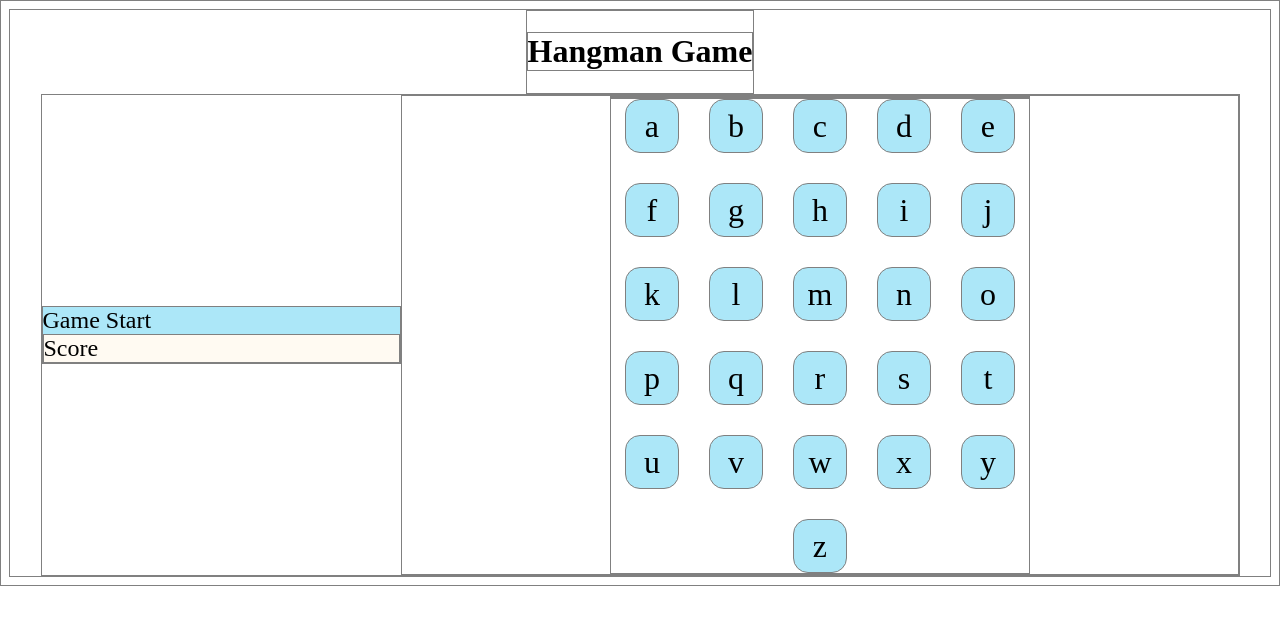
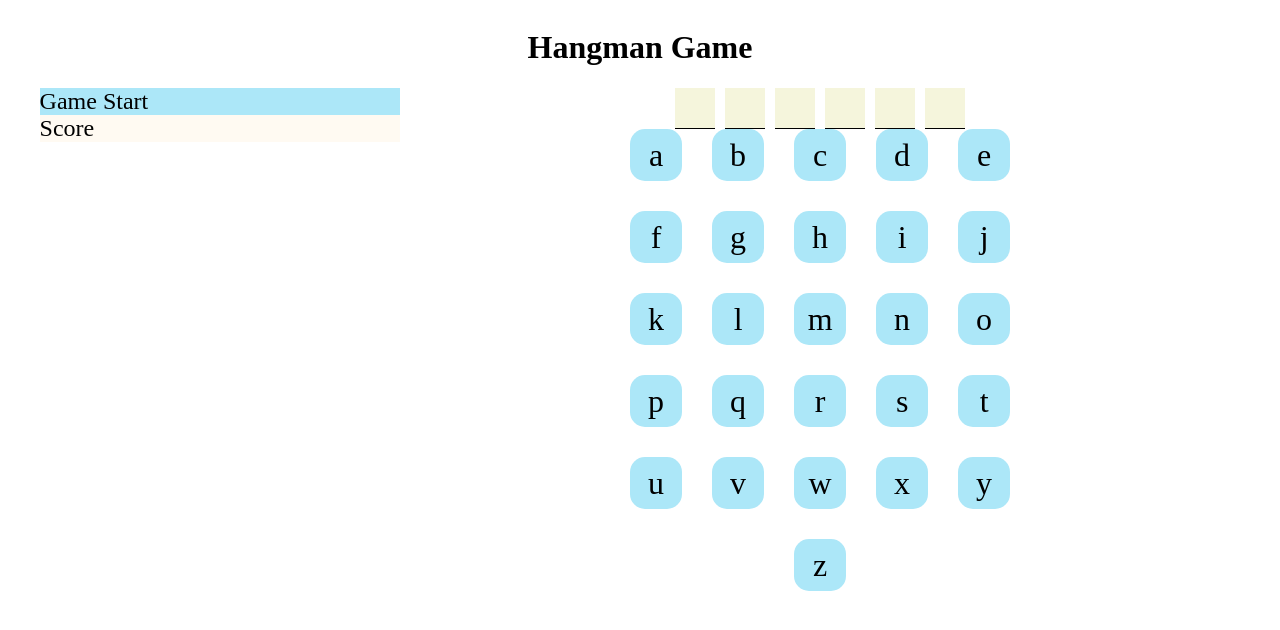
Before and after one commit to jihyekwak/hangman-game, a plain HTML site: page index.html in a window 1280 px wide. Both pictures are taken after a click on the button "Game Start". Drawn offline with Linux system fonts and the light colour scheme.

Commit message:
Add function for generate random quiz

```diff
--- a/app.js
+++ b/app.js
@@ -1,4 +1,10 @@
+const quizzes = ["ant", "banana", "cat", "dog", "elephant", "fish", "gorilla", "house", "island"];
+
 const alphabetBtns = Array.from(document.querySelectorAll(".alphabet-btn"));
+const startBtn = document.querySelector("#start-btn");
+const quizArea = document.querySelector("#quiz-area");
+
+let randomQuiz = null;
 
 console.log(alphabetBtns);
 
@@ -9,4 +15,25 @@ function onAlphabetBtnClick(event) {
     console.log(chosenAlphabet);
 }
 
+function gameGenerator() {
+    randomQuiz = quizzes[Math.floor(Math.random() * quizzes.length)];
+    console.log(randomQuiz);
+    return randomQuiz;
+}
+
+function onStartBtnClick() {
+    gameGenerator();
+    for( let i = 0 ; i < randomQuiz.length ; i++ ) {
+        const letterBox = document.createElement("div");
+        letterBox.id = randomQuiz[i];
+        letterBox.classList.add("letter-box")
+        quizArea.appendChild(letterBox);
+        const letterSpan = document.createElement("span");
+        letterSpan.classList.add("hidden");
+        letterSpan.innerHTML = randomQuiz[i];
+        letterBox.appendChild(letterSpan);
+    }
+}
+
 alphabetBtns.forEach(alphabetBtn => alphabetBtn.addEventListener("click", onAlphabetBtnClick));
+startBtn.addEventListener("click", onStartBtnClick);
--- a/style.css
+++ b/style.css
@@ -1,5 +1,5 @@
 * {
-    border: 0.5px solid gray;
+    /* border: 0.5px solid gray; */
 }
 
 body {
@@ -17,7 +17,7 @@ body {
     display: flex;
     flex-direction: row;
     justify-content: space-between;
-    align-items: center;
+    /* align-items: center; */
     width: 95%;
 }
 
@@ -32,6 +32,7 @@ body {
     display: flex;
     flex-direction: column;
     align-items: center;
+    justify-content: space-between;
 }
 
 #start-btn {
@@ -49,6 +50,29 @@ body {
 #count-area {
     background-color: rgb(255, 250, 242);
     font-size: 1.5rem;
+}
+
+#quiz-area {
+    width: 50%;
+    /* text-align: center; */
+    display: flex;
+    flex-direction: row;
+    gap: 10px;
+    align-items: center;
+    justify-content: center;
+}
+
+.letter-box {
+    border-bottom: 1px solid black;
+    background-color: beige;
+    width: 2.5rem;
+    height: 2.5rem;
+    text-align: center;
+    font-size: 2rem;
+}
+
+.hidden {
+    display: none;
 }
 
 #alphabet-btns {
@@ -80,11 +104,6 @@ body {
     cursor: pointer;
 }
 
-#quiz-area {
-    width: 50%;
-    text-align: center;
-}
-
 .chosen {
     background-color: cornflowerblue;
 }
```
